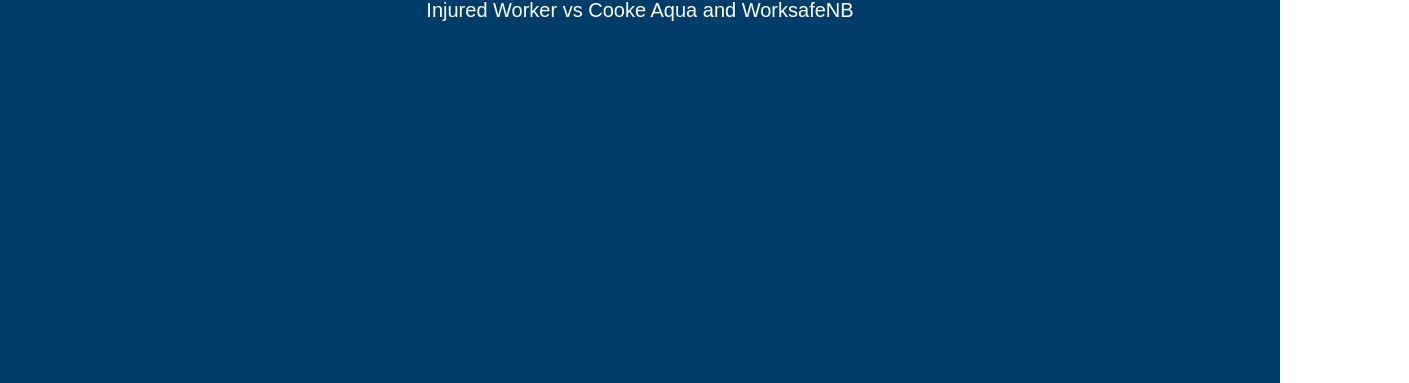
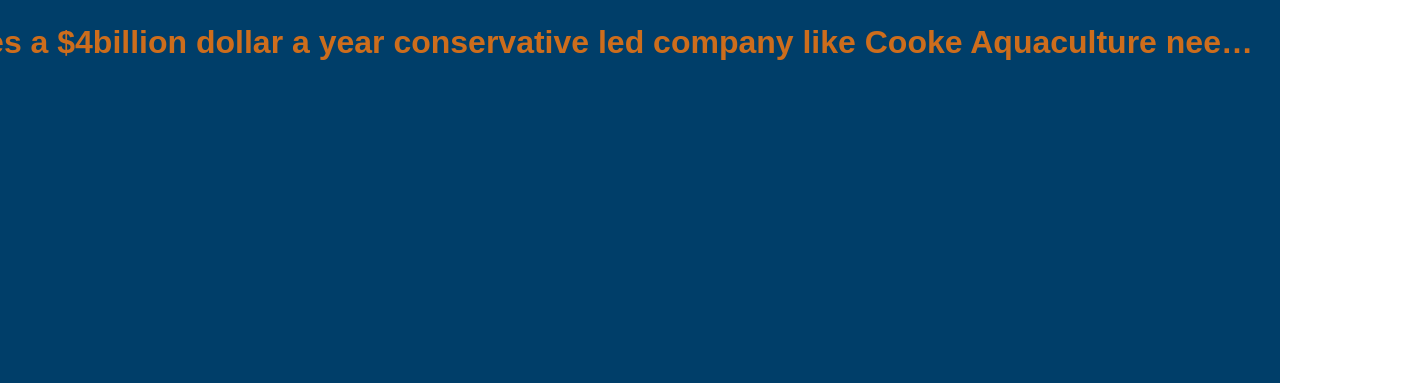
Before and after one commit to shorne71-design/My-site, a plain HTML site: page index.html in a window 1280 px wide. Shown: the part 417-800 px from the top of the page, 1409 px wide, since content can reach past the window. Drawn offline with Linux system fonts and the light colour scheme.

Commit message:
Add files via upload

```diff
--- a/index.html
+++ b/index.html
@@ -30,12 +30,12 @@
       margin: 0;
       height: 100%;
       display: flex;
-      flex-direction: column;
       justify-content: center;
       align-items: center;
       text-align: center;
       font-family: Arial, sans-serif;
       color: white;
+      flex-direction: column;
     }
 
     /* Split background: Orange top, Blue bottom */
@@ -59,12 +59,24 @@
       font-size: 20px;
       margin: 10px 0;
     }
+
+    .highlight {
+      margin-top: 40px; /* pushes it further down */
+      color: #CD6D1C; /* orange text */
+      font-size: 32px; /* larger than body text */
+      font-weight: bold;
+      max-width: 90%; /* makes sure it doesn’t wrap */
+      white-space: nowrap; /* forces one line */
+      overflow: hidden;
+      text-overflow: ellipsis; /* in case screen is too small */
+    }
   </style>
 </head>
 <body>
   <div>
     <h1>September 18th 2025 8:30am</h1>
     <p>Injured Worker vs Cooke Aqua and WorksafeNB</p>
+    <p class="highlight">Why does a $4billion dollar a year conservative led company like Cooke Aquaculture need cost relief.</p>
   </div>
 </body>
 </html>
```
